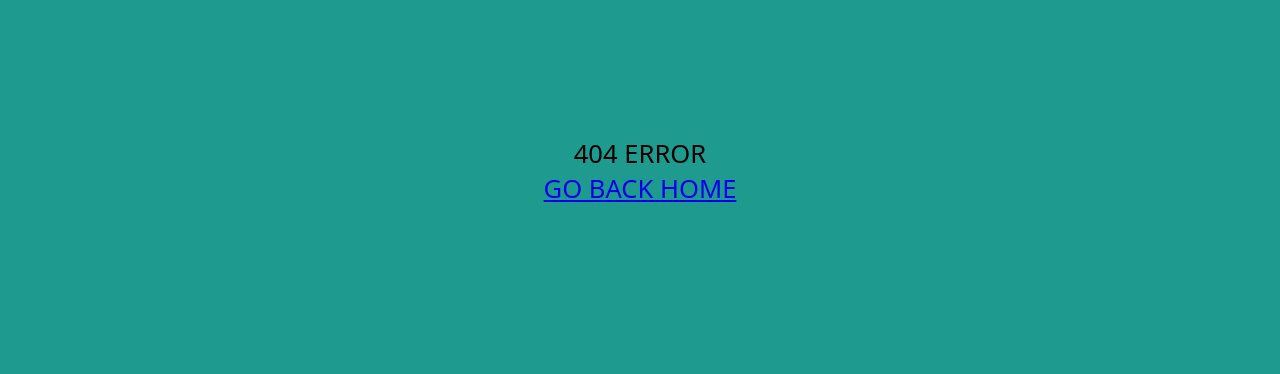
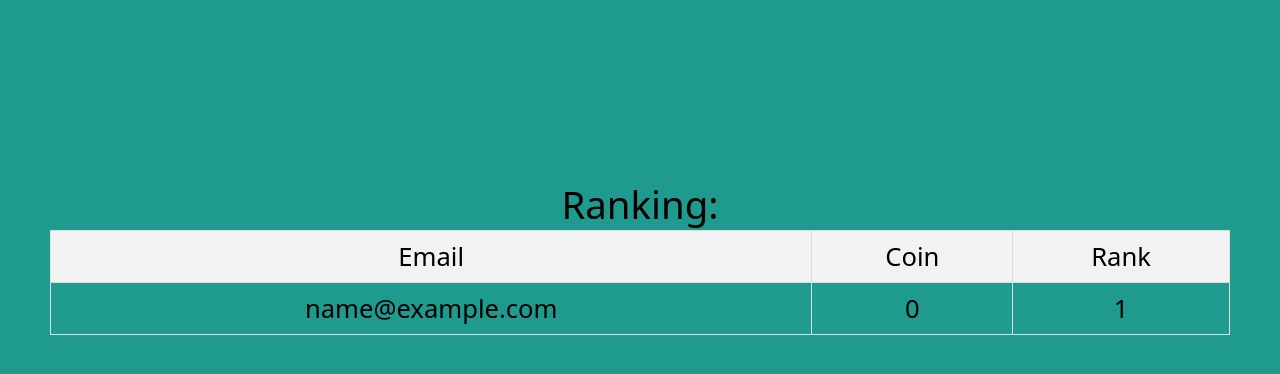
Before and after one commit to ThomasFzr/FreeBet, a PHP site: page /ranking in a window 1280 px wide. Shown: the top 374 px of the page. Run offline with PHP 8.4, Linux system fonts and the light colour scheme; the visitor is signed in with stand-in values (Sample User, id 1); tables that the repository leaves empty or names only in its code hold one stand-in row (values such as "Sample post"); some web fonts are replaced.

Commit message:
fix ranking

```diff
--- a/src/App/controllers/FriendListController.php
+++ b/src/App/controllers/FriendListController.php
@@ -19,7 +19,7 @@ class FriendListController
             $friends = $friend->getFriendsOfUser($userID);
             // Rendre la vue avec la liste d'amis
             echo $this->twig->render(
-                'classement/classement.twig',
+                'friend/friendView.twig',
                 [
                     'friends' => $friends
                 ]
@@ -29,5 +29,3 @@ class FriendListController
         }
     }
 }
-
-?>
--- /dev/null
+++ b/src/App/controllers/GetClassementController.php
@@ -0,0 +1,29 @@
+<?php
+
+class GetClassementController
+{
+    private $twig;
+
+    public function __construct($twig)
+    {
+        $this->twig = $twig;
+    }
+
+    public function GetClassement()
+    {
+        if (isset($_SESSION['userID'])) {
+            require_once __DIR__ . '/../models/Bet.php';
+            $bet = new Bet();
+            $userID = $_SESSION['userID'];
+            $players = $bet->getClassement($userID);
+            echo $this->twig->render(
+                'classement/classement.twig',
+                [
+                    'players' => $players
+                ]
+            );
+        } else {
+            header('Location: /connection');
+        }
+    }
+}
--- a/src/App/views/classement/classement.css
+++ b/src/App/views/classement/classement.css
@@ -9,26 +9,34 @@ body {
     align-items: center;
     text-align: center;
     justify-content: center;
-   margin-right: 50px;
 }
 
 .container-classement {
+    padding-top: 16vh;
     display: flex;
-    width: 100%;
+    justify-content: center;
     align-items: center;
-    text-align: center;
-    justify-content: center;
-}
-.block{
-    height: 300px;
-}
-table {
-    width: 100%;
-    border-collapse: collapse;
+    flex-direction: column;
+    margin: 50px 50px;
 }
 
-th, td {
-    border: 1px solid black;
+table {
+    border-collapse: collapse;
+    width: 100%;
+}
+
+th,
+td {
+    border: 1px solid #ddd;
     padding: 8px;
-    text-align: left;
+    text-align: center;
 }
+
+th {
+    background-color: #f2f2f2;
+    font-weight: 200;
+}
+
+h2 {
+    font-weight: 200;
+}
--- a/src/App/views/classement/classement.twig
+++ b/src/App/views/classement/classement.twig
@@ -5,9 +5,8 @@
 {% endblock %}
 
 {% block content %}
-<div class="block"></div>
+	<div class="container-classement">
 		<h2>Ranking:</h2>
-<div class="container-classement">
 		<div class="classement">
 			<table>
 				<thead>
@@ -21,7 +20,7 @@
 					{% for player in players %}
 						<tr>
 							<td>{{ player.mail }}</td>
-                    <td>{{ player.coin }}</td>
+							<td>{{ player.Somme }}</td>
 							<td>{{ loop.index }}</td>
 						</tr>
 					{% endfor %}
--- a/src/App/views/templates/headerView.twig
+++ b/src/App/views/templates/headerView.twig
@@ -26,8 +26,8 @@
 						🔧
 					</a>
 				{% endif %}
-				<a class="btnclassement" href="/classement">
-					Classement
+				<a class="btnclassement" href="/ranking">
+					ranking
 				</a>
 				<a href="/myAccount">
 					<img src="Public/assets/images/accountLogo.png" alt="logo-acount" id="logo-acount">
--- a/src/App/views/templates/template.css
+++ b/src/App/views/templates/template.css
@@ -384,6 +384,7 @@ footer {
     text-decoration: none;
     color: white;
     margin: 0px 0px 0px 9px;
+    padding-left: 1vw;
 
 }
 .btnclassement:hover{
--- a/src/index.php
+++ b/src/index.php
@@ -127,9 +127,10 @@ switch ($urlPath) {
         $controller = new FriendListController($twig);
         $controller->FriendList();
         break;
-    case '/classement':
-        $controller = new FriendListController($twig);
-        $controller->FriendList();
+
+    case '/ranking':
+        $controller = new GetClassementController($twig);
+        $controller->GetClassement();
         break;
 
     case '/processAddMatch':
```
Also changed, not shown: src/App/controllers/GetClassement.php (deleted, +0 -26 lines). Lines whose indentation alone changed are shown as unchanged.
